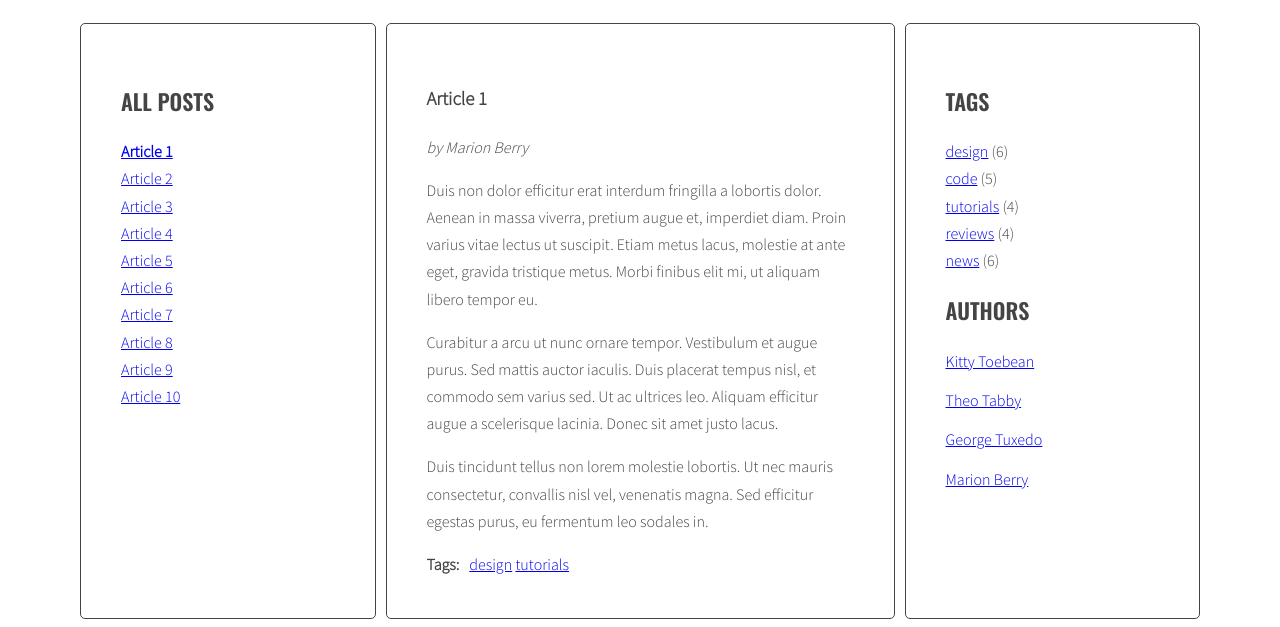
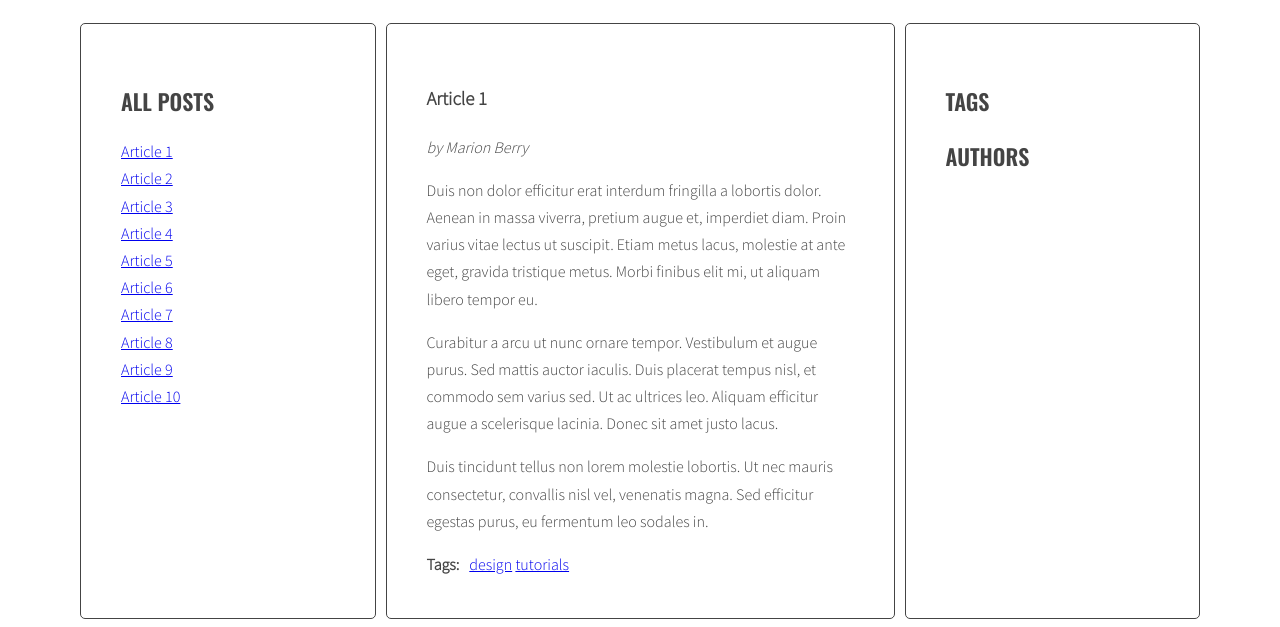
Before and after one commit to Jagoda-Wawrzynek/javascript-blog, a website: page index.html in a window 1280 px wide. Shown: the part 220-847 px from the top of the page. Drawn offline with nearby package versions, Linux system fonts and the light colour scheme.

Commit message:
Modified code js - article links and html - remove li tags

```diff
--- a/index.html
+++ b/index.html
@@ -203,10 +203,6 @@
                 <div class="post-tags">
                   <p><strong>Tags:</strong></p>
                   <ul class="list list-horizontal">
-                    <li><a href="#">code</a></li>
-                    <li><a href="#">design</a></li>
-                    <li><a href="#">news</a></li>
-                    <li><a href="#">reviews</a></li>
                   </ul>
                 </div>
               </article>
@@ -214,34 +210,9 @@
             <aside class="sidebar">
               <h2 class="section-title">Tags</h2>
               <ul class="list tags">
-                <li><a href="#">design</a> <span>(6)</span></li>
-                <li><a href="#">code</a> <span>(5)</span></li>
-                <li><a href="#">tutorials</a> <span>(4)</span></li>
-                <li><a href="#">reviews</a> <span>(4)</span></li>
-                <li><a href="#">news</a> <span>(6)</span></li>
               </ul>
               <h2 class="section-title">Authors</h2>
               <ul class="list authors">
-                <li>
-                  <a href="#">
-                    <span class="author-name">Kitty Toebean</span>
-                  </a>
-                </li>
-                <li>
-                  <a href="#">
-                    <span class="author-name">Theo Tabby</span>
-                  </a>
-                </li>
-                <li>
-                  <a href="#">
-                    <span class="author-name">George Tuxedo</span>
-                  </a>
-                </li>
-                <li>
-                  <a href="#">
-                    <span class="author-name">Marion Berry</span>
-                  </a>
-                </li>
               </ul>
             </aside>
           </main>
--- a/js/script.js
+++ b/js/script.js
@@ -1,4 +1,6 @@
 'use strict';
+
+  /* View article */
 
 function titleClickHandler(event){
   console.log('Link was clicked!');
@@ -13,7 +15,6 @@ function titleClickHandler(event){
     }
 
   /* [DONE] add class 'active' to the clicked link */
-    //console.log('clickedElement:', clickedElement);
     console.log('Clicked element: ', clickedElement);
     clickedElement.classList.add('active');
 
@@ -39,3 +40,47 @@ const links = document.querySelectorAll('.titles a');
 for(let link of links){
   link.addEventListener('click', titleClickHandler);
 }
+
+  /* Generating a list of titles */
+
+  const optArticleSelector = '.post',
+  optTitleSelector = '.post-title',
+  optTitleListSelector = '.titles';
+
+function generateTitleLinks(){
+
+  /* [DONE] remove contents of titleList */
+  //console.log(customSelector);
+    const titleList = document.querySelector(optTitleListSelector);
+    titleList.innerHTML = '';
+    console.log(titleList);
+
+  /* [DONE] for each article */
+    const articles = document.querySelectorAll(optArticleSelector);
+    console.log(optArticleSelector);
+    let html = '';
+    for(let article of articles) {
+  /* [DONE] get the article id */
+        const articleId = article.getAttribute('id');
+        console.log(articleId);
+  /* [DONE] find the title element */
+        const articleTitle = article.querySelector(optTitleSelector).innerHTML;
+        console.log(articleTitle);
+  /* get the title from the title element */
+
+  /* [DONE] create HTML of the link */
+        const linkHTML = '<li><a href="#' + articleId + '"><span>' + articleTitle + '</span></a></li>';
+        console.log(linkHTML);
+  /* [DONE] insert link into titleList */
+        titleList.insertAdjacentHTML('beforeend', linkHTML);
+    }
+    console.log(html);
+
+    const links = document.querySelectorAll('.titles a');
+    console.log(links);
+    for(let link of links){
+      link.addEventListener('click', titleClickHandler);
+    }
+
+  };
+generateTitleLinks();
```
